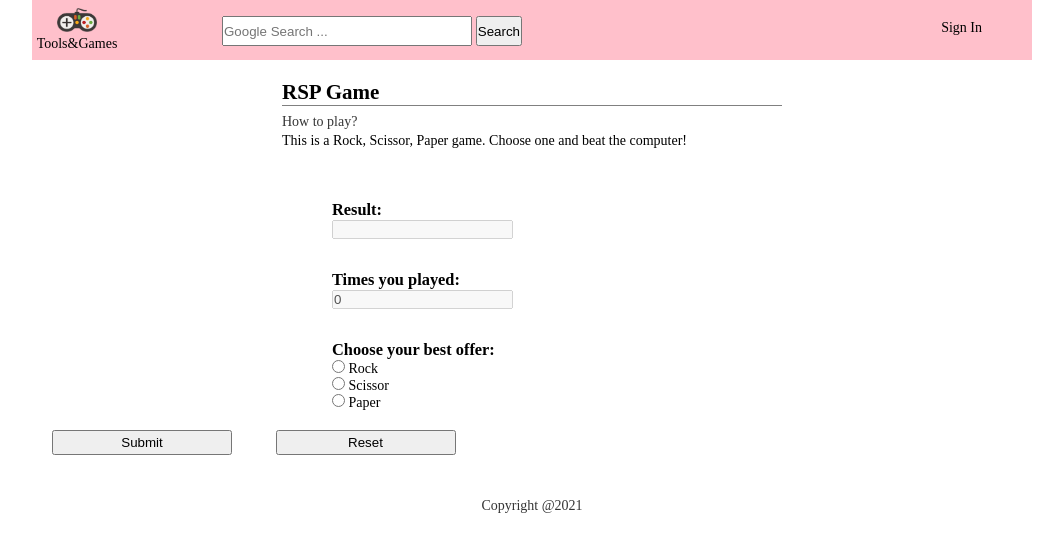
After one commit to Ricky-Hu5918/comIT-finalproject, a Django app: page /rsppage/ in a window 1280 px wide. The commit adds this page. Shown: the top 552 px of the page, without its empty margins (108-1171 px from the left). Run offline with Django 3.2, Linux system fonts and the light colour scheme.

Commit message:
added rsp.html and optimized index.html

```diff
--- a/main_project/calc_app/static/calc_app/base.css
+++ b/main_project/calc_app/static/calc_app/base.css
@@ -314,7 +314,13 @@ label img {
     border: 1px solid black;
     margin-left: 5px;
 }
-
+.guess-game-wrapper h3 {
+    text-align: center;
+    margin-top: 10px;
+}
+.guess-game-wrapper a img:hover {
+    filter: blur(3px);
+}
 
 .rsp-game-wrapper {
     display: inline;
@@ -323,6 +329,15 @@ label img {
     width: 384px;
     border: 1px solid black;
     margin-left: 50px;
+}
+
+.rsp-game-wrapper h3 {
+    text-align: center;
+    margin-top: 10px;
+}
+
+.rsp-game-wrapper a img:hover {
+    filter: blur(3px);
 }
 /* ----------games css end---------- */
 
--- a/main_project/main_project/urls.py
+++ b/main_project/main_project/urls.py
@@ -18,7 +18,7 @@ from django.contrib import admin
 from django.urls import path
 from calc_app import views
 # from signin_app import views
-from signin_app.views import SignInView, HomeView, SignUpView, SignOutView, GuesspageView, Guess
+from signin_app.views import SignInView, HomeView, SignUpView, SignOutView, GuesspageView, Guess, RspView, RsppageView
 # from calc_app import views
 
 urlpatterns = [
@@ -31,4 +31,6 @@ urlpatterns = [
     path('signIn/', SignInView.as_view(), name='signin'),
     path('signUp/', SignUpView.as_view(), name='signup'),
     path('signout/', SignOutView.as_view(), name='signout'),
+    path('rsppage/', RsppageView.as_view(), name='rsppage'),
+    path('rsp/', RspView.as_view(), name='rspgame'),
 ]
--- /dev/null
+++ b/main_project/signin_app/templates/rsp.html
@@ -0,0 +1,152 @@
+<!DOCTYPE html>
+<html lang="en">
+<head>
+    <meta charset="UTF-8">
+    <meta name="viewport" content="width=device-width, initial-scale=1.0">
+    <title>RSP Page</title>
+    {% load static %}
+    <link rel="stylesheet" href="{% static '/calc_app/base.css' %}" />
+    <link rel="shortcut icon" href="{% static '/img/logo.ico' %}" />
+    <script src="https://code.jquery.com/jquery-3.5.1.min.js"></script>
+</head>
+<body>
+    <!-- header start -->
+    <div class="nav-top w">
+        <div class="nav-logo">
+            <a class="nav-logo-icon" href="{% url 'index' %}">
+                <img src="{% static 'img/logo.png' %}" alt="" width="40" height="24" class="">
+            </a>
+            <span class="nav-logo-label">
+                <a href="{% url 'index' %}">Tools&Games</a>
+            </span>
+
+        </div>
+
+        <div class="search-form">
+            <form class="" action="https://Google.com/search" method="GET" target="_blank">
+                <input class="" type="search" placeholder="Google Search ..." aria-label="Search" name="q" >
+                <button class="" type="submit" name="btnK" >Search</button>
+            </form>
+        </div>
+
+        <div class="nav-right">
+            {% if request.user.username != '' %}
+                <span class="nav-hello">
+                    Hello, {{ request.user.username }}!
+                </span>
+
+                <span class="sign-out-label">
+                    <a href="{% url 'signout' %}" id="signout">Sign Out</a>
+                </span>
+            {% else %}
+                <span class="sign-in-label">
+                    <a href="{% url 'signin' %}">Sign In</a>
+                </span>
+            {% endif %}
+        </div>
+    </div>
+    <!-- header end -->
+
+    <div class="rspgame-form-wrapper w">
+        <div class="form-title">
+            <h2>RSP Game</h2>
+            <div class="rspgame-description">
+                <h4>How to play?</h4>
+                <p>This is a Rock, Scissor, Paper game. Choose one and beat the computer!</p>
+            </div>
+        </div>
+
+        <div>
+            <form class="rspgame-input-area w" >
+
+                <div class="result-part">
+                    <h3>Result:</h3>
+                    <input type="text" id="guess_result" disabled/>
+                </div>
+
+                <div class="times-part">
+                    <h3>Times you played:</h3>
+                    <input type="number" id="guessed_times" value="0" disabled/>
+                </div>
+
+                <div class="input-part">
+                    <h3>Choose your best offer:</h3>
+                    <input type="radio" name="user-offer" id="rock"  /> <label for="rock">Rock</label>
+                </br>
+                    <input type="radio" name="user-offer" id="scissor" /> <label for="scissor">Scissor</label>
+                </br>
+                    <input type="radio" name="user-offer" id="paper" /> <label for="paper">Paper</label>
+                </div>
+
+                <div>
+                    <!-- attention: if set type=submit, then the return of ajax will refresh the whole page! -->
+                    <button class="guess-button" type="button" id="Guess" onclick="fun_guess()">Submit</button>
+                    <button class="reset-button" type="button" onclick="fun_reset()">Reset</button>
+                </div>
+            </form>
+        </div>
+    </div>
+
+    <footer class="guess-footer w">
+        <h4>Copyright @2021</h4>
+    </footer>
+
+    <script>
+        // enable csrf_token
+        $.ajaxSetup({
+           data: { csrfmiddlewaretoken: '{{ csrf_token }}' },
+        });
+
+        var num = document.getElementById('guess_number');
+        var res = document.getElementById('guess_result');
+        var times = document.getElementById('guessed_times');
+
+        var random_num = Math.floor(Math.random() * 100) + 1;
+
+        function fun_reset() {
+            num.value = '';
+            res.value = '';
+            times.value = '0';
+            random_num = Math.floor(Math.random() * 100) + 1;
+        }
+
+        function GetResult(data) {
+            // console.log("enter GetResult function!");
+            num.value = data['guess_num'];
+            res.value = data['result'];
+            times.value = data['times'];
+            // console.log(num.value, res.value, times.value);
+            if (res.value == 'Congrats! You guessed Right!')
+            {
+                alert("Well done! You're SMART enough!");
+                //get another random number after guessed successfully
+                random_num = Math.floor(Math.random() * 100) + 1;
+            }
+
+        }
+
+        function fun_guess() {
+            // console.log("enter guess function!");
+            $.ajax({
+                url: '/guess/',
+                type: 'POST', //请求类型
+                data: {
+                    'guess_number': $('#guess_number').val(),
+                    'random_number': random_num,
+                    'times_value': $('#guessed_times').val(),
+                },
+                dataType: 'json', //期望获得的响应类型为json
+                error: function (request) {
+                    // console.log("Error!");
+                    return;
+                },
+                success: GetResult //在请求成功之后调用该回调函数输出结果
+            });
+            // console.log("leave guess function!");
+        }
+
+    </script>
+
+
+</body>
+</html>
--- a/main_project/signin_app/views.py
+++ b/main_project/signin_app/views.py
@@ -106,3 +106,11 @@ class Guess(View):
 
         return JsonResponse(data, json_dumps_params={'ensure_ascii':False})
         # return JsonResponse(data={'data': data}) #it can only pass one data
+
+class RsppageView(View):
+    def get(self, request):
+        return render(request, 'rsp.html')
+
+class RspView(View):
+    def post(self, request):
+        pass
```
Also changed, not shown: main_project/signin_app/templates/index.html (+14 -9 lines).
